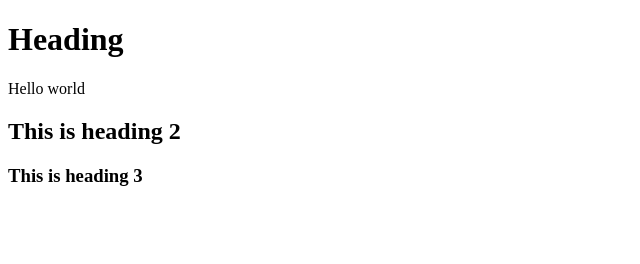
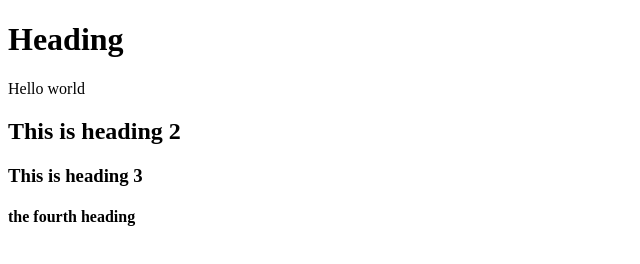
Before and after one commit to FatimahMohamed/GIT101, a plain HTML site: page Index.html in a window 1280 px wide. Shown: the whole page, without its empty margins (0-640 px from the left). Drawn offline with Linux system fonts and the light colour scheme.

Commit message:
fourth heading

```diff
--- a/Index.html
+++ b/Index.html
@@ -10,5 +10,6 @@
     <p>Hello world</p>
     <h2>This is heading 2</h2>
     <h3>This is heading 3</h3>
+    <h4> the fourth heading </h4>
 </body>
 </html>
```
